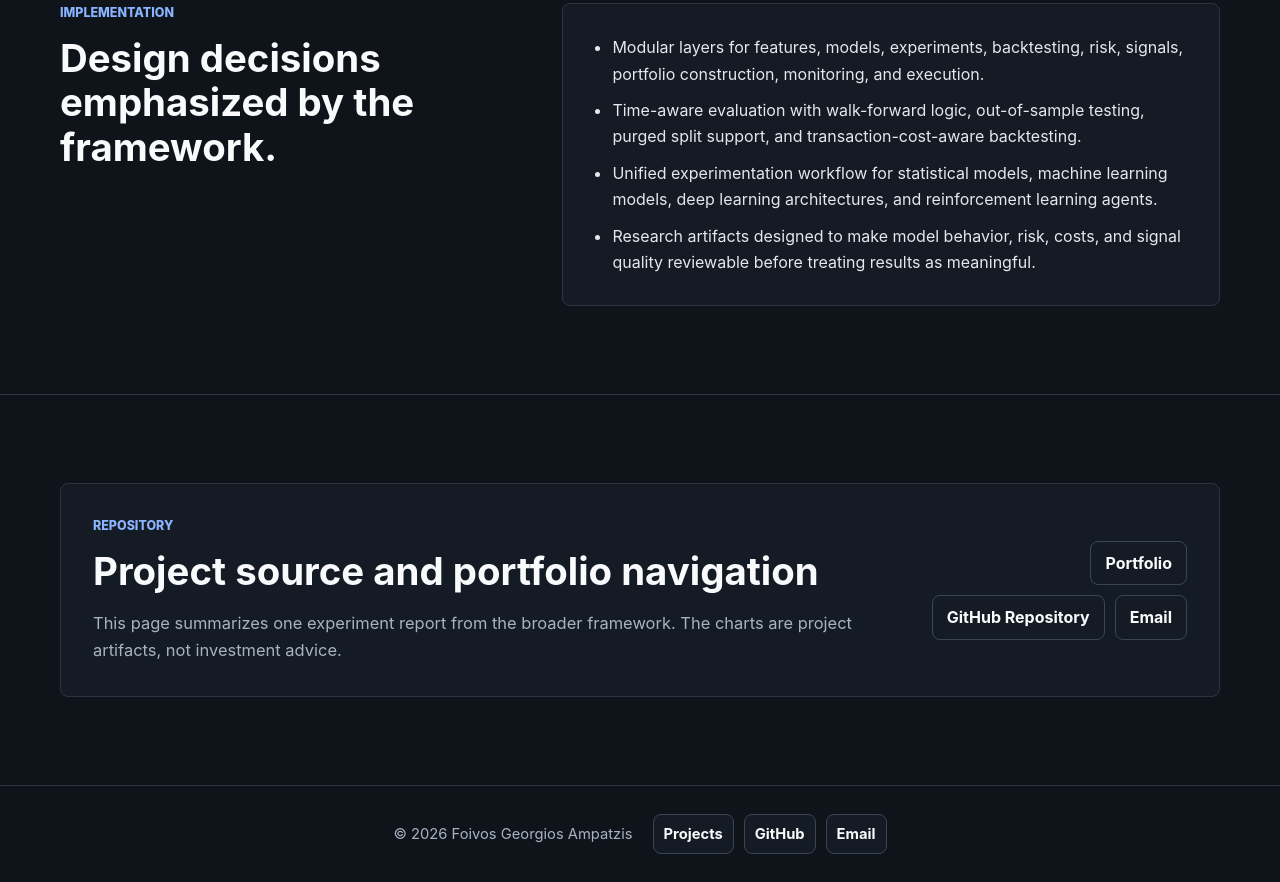
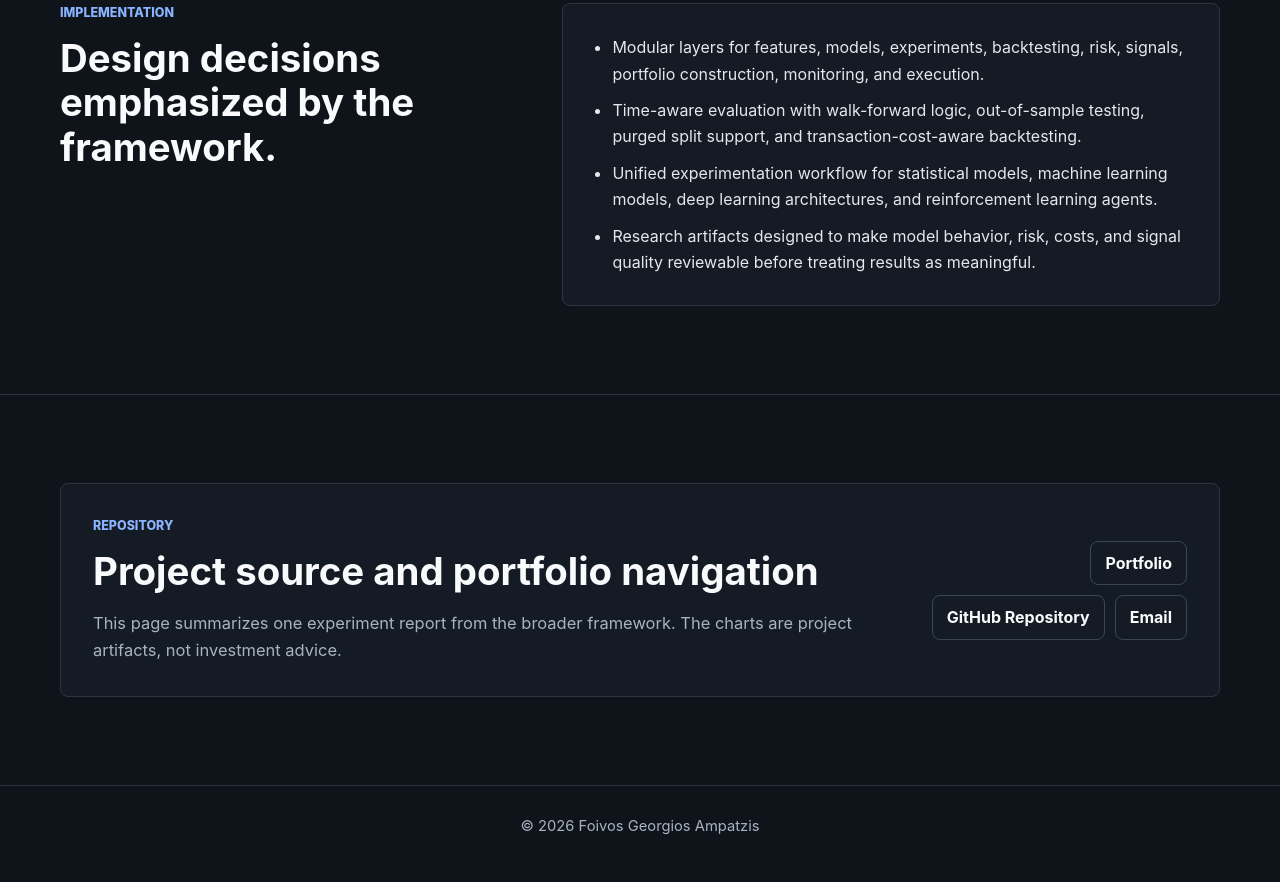
Before and after one commit to AFoivos/afoivos.github.io, a plain HTML site: page systematic-trading-framework.html in a window 1280 px wide. Shown: the part 7104-7986 px from the top of the page. Drawn offline with Linux system fonts and the light colour scheme.

Commit message:
footer fix on project pages

```diff
--- a/systematic-trading-framework.html
+++ b/systematic-trading-framework.html
@@ -208,11 +208,6 @@
     <footer class="footer">
       <div class="container footer-inner">
         <p>&copy; 2026 Foivos Georgios Ampatzis</p>
-        <div class="footer-links">
-          <a href="index.html#projects">Projects</a>
-          <a href="https://github.com/AFoivos/systematic_trading_framework/tree/main" target="_blank" rel="noreferrer">GitHub</a>
-          <a href="mailto:ampatzisfoivos@gmail.com">Email</a>
-        </div>
       </div>
     </footer>
   </body>
```
Also changed, not shown: fraud-detection.html (+0 -5 lines), 2 other files.
